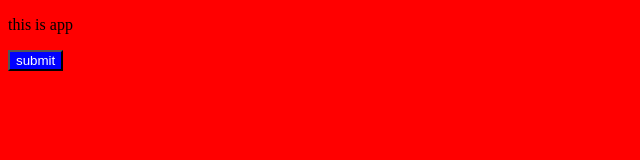
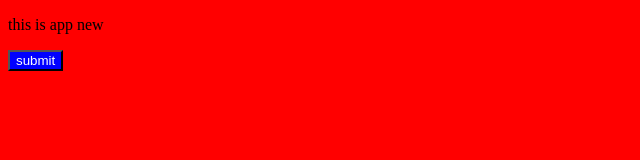
Before and after one commit to lahuuminh/test1, a plain HTML site: page index.html in a window 1280 px wide. Shown: the full height of the page, 0-640 px from the left. Drawn offline with Linux system fonts and the light colour scheme.

Commit message:
update index.html

```diff
--- a/index.html
+++ b/index.html
@@ -8,7 +8,7 @@
     <link rel="stylesheet" href="index2.css" />
   </head>
   <body>
-    <p>this is app</p>
+    <p>this is app new</p>
     <button>submit</button>
   </body>
 </html>
```
